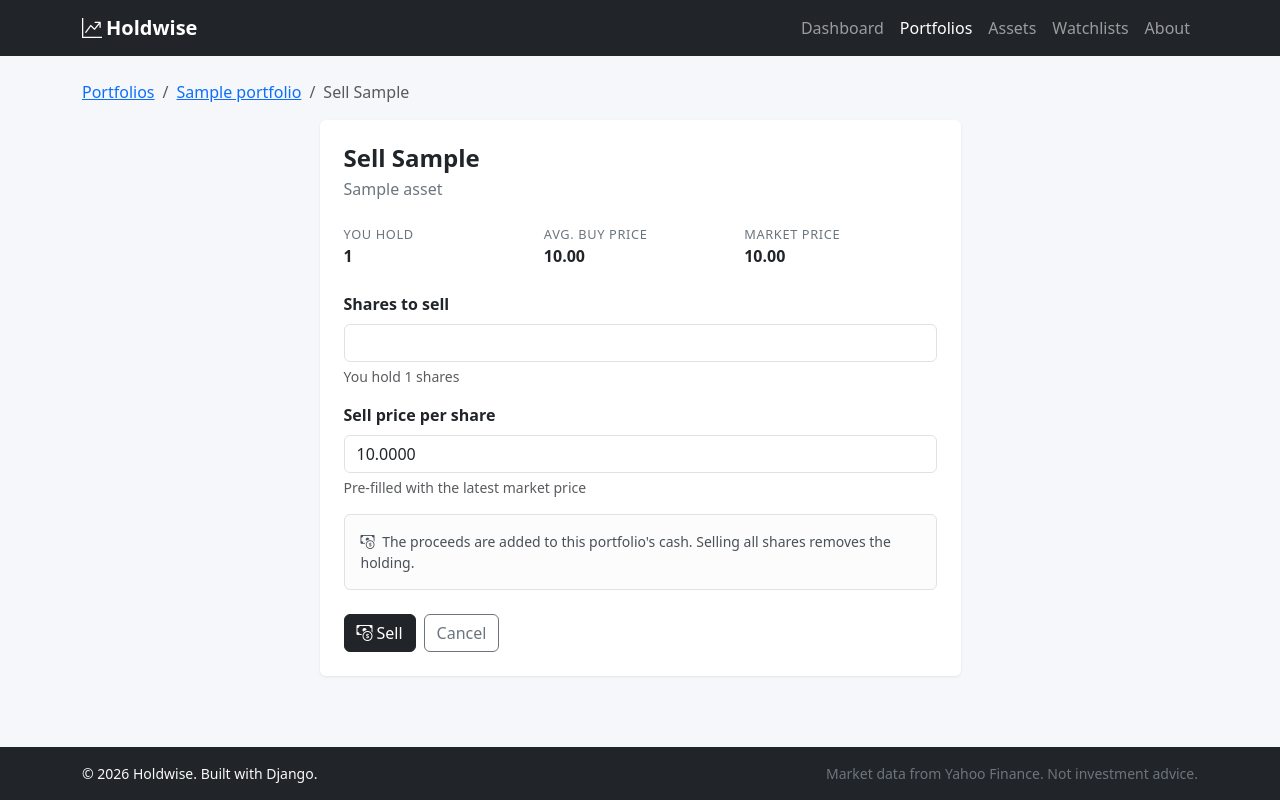
After one commit to gaydazhiev-aleksander/holdwise, a Django app: page /portfolios/holdings/1/sell/ in a window 1280 px wide. The commit adds this page. Run offline with Django 5.2, Linux system fonts and the light colour scheme; tables that the repository leaves empty hold one stand-in row (values such as "Sample post").

Commit message:
Add sell page with proceeds credited to cash

```diff
--- a/portfolios/forms.py
+++ b/portfolios/forms.py
@@ -148,3 +148,44 @@ class HoldingForm(forms.ModelForm):
         super().__init__(*args, **kwargs)
         self.fields['asset'].disabled = True
         self.fields['asset'].help_text = ('The asset cant be changed, delete this holding and add a new one instead')
+
+
+class SellHoldingForm(forms.Form):
+    shares = forms.DecimalField(
+        max_digits=18,
+        decimal_places=6,
+        min_value=Decimal('0.000001'),
+        label='Shares to sell',
+        error_messages={'min_value': 'Shares must be greater than 0.'},
+        widget=forms.NumberInput(attrs={
+            'step': 'any',
+            'class': 'form-control',
+        }),
+    )
+    price = forms.DecimalField(
+        max_digits=14,
+        decimal_places=4,
+        min_value=Decimal('0.0001'),
+        label='Sell price per share',
+        help_text='Pre-filled with the latest market price',
+        error_messages={'min_value': 'Price must be greater than 0.'},
+        widget=forms.NumberInput(attrs={
+            'step': 'any',
+            'class': 'form-control',
+        }),
+    )
+
+    def __init__(self, *args, holding, **kwargs):
+        super().__init__(*args, **kwargs)
+        self.holding = holding
+        self.fields['shares'].help_text = f'You hold {holding.shares.normalize():f} shares'
+
+    def clean_shares(self):
+        shares = self.cleaned_data['shares']
+
+        if shares > self.holding.shares:
+            raise forms.ValidationError(
+                f'You only hold {self.holding.shares.normalize():f} shares of {self.holding.asset.ticker}'
+            )
+
+        return shares
--- a/portfolios/urls.py
+++ b/portfolios/urls.py
@@ -1,6 +1,6 @@
 from django.urls import path
 
-from .views import PortfolioDetailView, PortfolioListView, PortfolioCreateView, PortfolioUpdateView, PortfolioDeleteView, HoldingCreateView, HoldingUpdateView, HoldingDeleteView
+from .views import PortfolioDetailView, PortfolioListView, PortfolioCreateView, PortfolioUpdateView, PortfolioDeleteView, HoldingCreateView, HoldingUpdateView, HoldingDeleteView, HoldingSellView
 
 app_name = 'portfolios'
 
@@ -13,4 +13,5 @@ urlpatterns = [
     path('<int:pk>/holdings/add/', HoldingCreateView.as_view(), name='holding-add'),
     path('holdings/<int:pk>/edit/', HoldingUpdateView.as_view(), name='holding-edit'),
     path('holdings/<int:pk>/delete/', HoldingDeleteView.as_view(), name='holding-delete'),
+    path('holdings/<int:pk>/sell/', HoldingSellView.as_view(), name='holding-sell'),
 ]
--- a/portfolios/views.py
+++ b/portfolios/views.py
@@ -1,10 +1,13 @@
+from unittest import result
+
 from django.contrib import messages
 from django.contrib.messages.views import SuccessMessageMixin
 from django.shortcuts import get_object_or_404, redirect
+from django.template.base import kwarg_re
 from django.urls import reverse_lazy
 from django.views.generic import CreateView, DeleteView, DetailView, FormView, ListView, UpdateView
 
-from .forms import AddHoldingForm, HoldingForm, PortfolioForm
+from .forms import AddHoldingForm, HoldingForm, PortfolioForm, SellHoldingForm
 from .models import Portfolio, Holding
 from .services import HoldingService
 
@@ -107,3 +110,44 @@ class HoldingDeleteView(SuccessMessageMixin, DeleteView):
 
     def get_success_message(self, cleaned_data):
         return f'{self.object.asset.ticker} was removed from {self.object.portfolio.name}'
+
+
+class HoldingSellView(FormView):
+    form_class = SellHoldingForm
+    template_name = 'portfolios/holding_sell.html'
+
+    def dispatch(self, request, *args, **kwargs):
+        self.holding = get_object_or_404(
+            Holding.objects.select_related('asset', 'portfolio'),
+            pk=kwargs['pk'],
+        )
+        return super().dispatch(request, *args, **kwargs)
+
+    def get_initial(self):
+        initial = super().get_initial()
+        initial['price'] = self.holding.asset.last_price
+        return initial
+
+    def get_form_kwargs(self):
+        kwargs = super().get_form_kwargs()
+        kwargs['holding'] = self.holding
+        return kwargs
+
+    def get_context_data(self, **kwargs):
+        context = super().get_context_data(**kwargs)
+        context['holding'] = self.holding
+        return context
+
+    def form_valid(self, form):
+        shares = form.cleaned_data['shares']
+        price = form.cleaned_data['price']
+        result = HoldingService().sell(self.holding, shares, price)
+        portfolio = self.holding.portfolio
+
+        messages.success(
+            self.request,
+            f'Sold {shares.normalize():f} {self.holding.asset.ticker} at {price:,.2f} '
+            f'for {result.proceeds:,.2f} (profit/loss: {result.profit_loss:+,.2f}) '
+            f'Cash balance: {portfolio.cash_balance:,.2f}.',
+        )
+        return redirect(portfolio)
--- /dev/null
+++ b/templates/portfolios/holding_sell.html
@@ -0,0 +1,54 @@
+{% extends 'base.html' %}
+
+{% block title %}Sell {{ holding.asset.ticker }} · {{ holding.portfolio.name }}{% endblock %}
+
+{% block content %}
+    <nav aria-label="breadcrumb">
+        <ol class="breadcrumb">
+            <li class="breadcrumb-item"><a href="{% url 'portfolios:list' %}">Portfolios</a></li>
+            <li class="breadcrumb-item"><a href="{{ holding.portfolio.get_absolute_url }}">{{ holding.portfolio.name }}</a></li>
+            <li class="breadcrumb-item active" aria-current="page">Sell {{ holding.asset.ticker }}</li>
+        </ol>
+    </nav>
+
+    <div class="row justify-content-center">
+        <div class="col-lg-7">
+            <div class="card">
+                <div class="card-body p-4">
+                    <h1 class="h4 fw-bold mb-1">Sell {{ holding.asset.ticker }}</h1>
+                    <p class="text-secondary mb-4">{{ holding.asset.name }}</p>
+
+                    <div class="row g-2 mb-4">
+                        <div class="col-4">
+                            <div class="stat-label">You hold</div>
+                            <div class="fw-semibold">{{ holding.shares|floatformat:"-6" }}</div>
+                        </div>
+                        <div class="col-4">
+                            <div class="stat-label">Avg. buy price</div>
+                            <div class="fw-semibold">{{ holding.average_buy_price|floatformat:"2g" }}</div>
+                        </div>
+                        <div class="col-4">
+                            <div class="stat-label">Market price</div>
+                            <div class="fw-semibold">{{ holding.asset.last_price|floatformat:"2g"|default:"—" }}</div>
+                        </div>
+                    </div>
+
+                    <form method="post" novalidate>
+                        {% csrf_token %}
+                        {% include 'partials/form_fields.html' %}
+
+                        <div class="alert alert-light border small mt-3 mb-0">
+                            <i class="bi bi-cash-coin me-1"></i>
+                            The proceeds are added to this portfolio's cash. Selling all shares removes the holding.
+                        </div>
+
+                        <div class="d-flex gap-2 mt-4">
+                            <button type="submit" class="btn btn-dark"><i class="bi bi-cash-coin me-1"></i>Sell</button>
+                            <a href="{{ holding.portfolio.get_absolute_url }}" class="btn btn-outline-secondary">Cancel</a>
+                        </div>
+                    </form>
+                </div>
+            </div>
+        </div>
+    </div>
+{% endblock %}
--- a/templates/portfolios/portfolio_detail.html
+++ b/templates/portfolios/portfolio_detail.html
@@ -131,7 +131,9 @@
                                             class="bi bi-pencil"></i></a>
                                     <a href="{% url 'portfolios:holding-delete' pk=holding.pk %}"
                                        class="btn btn-sm btn-outline-danger" title="Remove"><i class="bi bi-trash"></i></a>
-                                    {# step 10.7: sell button #}
+                                    <a href="{% url 'portfolios:holding-sell' pk=holding.pk %}"
+                                       class="btn btn-sm btn-outline-success" title="Sell"><i
+                                            class="bi bi-cash-coin"></i></a>
                                 </td>
                             </tr>
                         {% endfor %}
```
